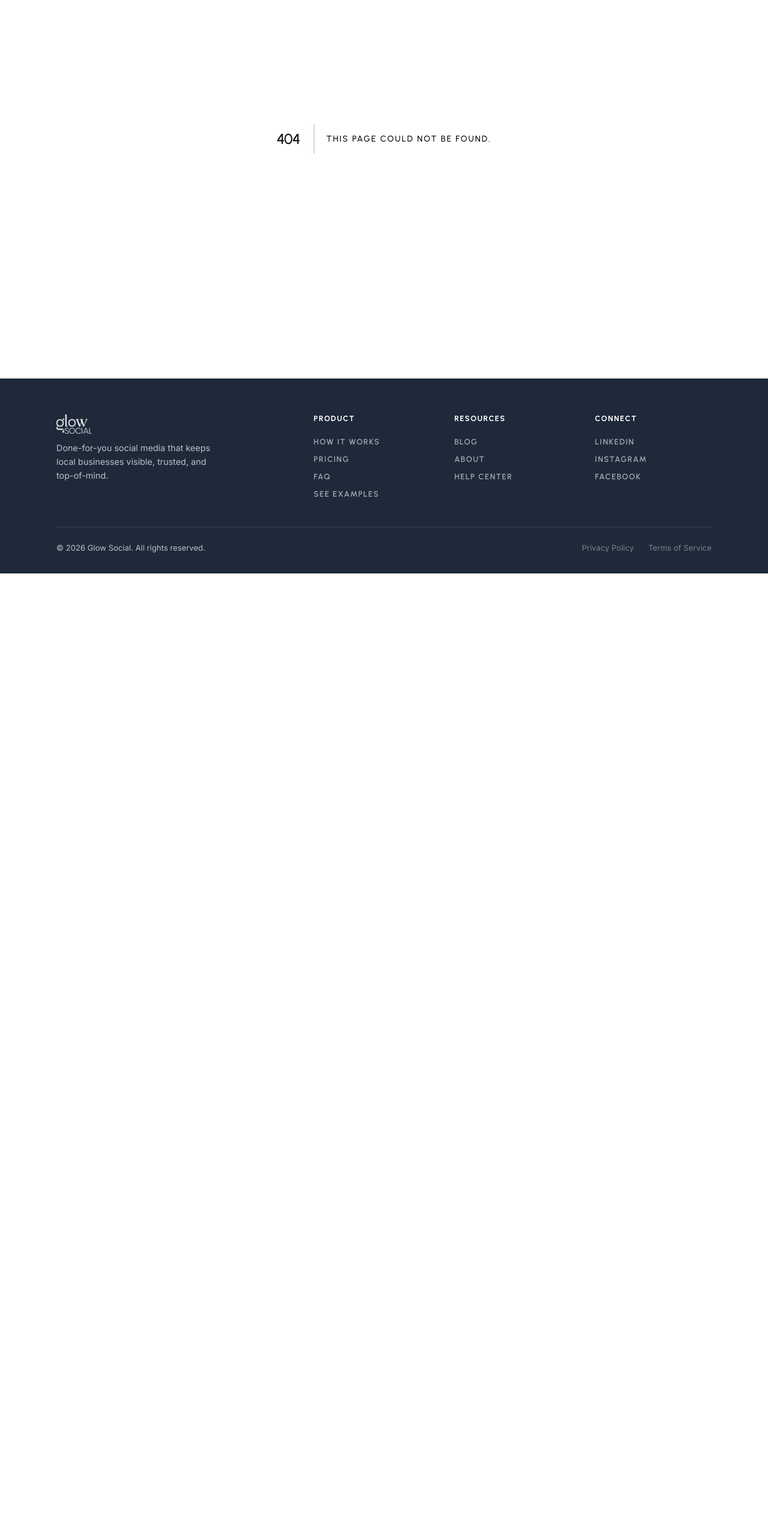
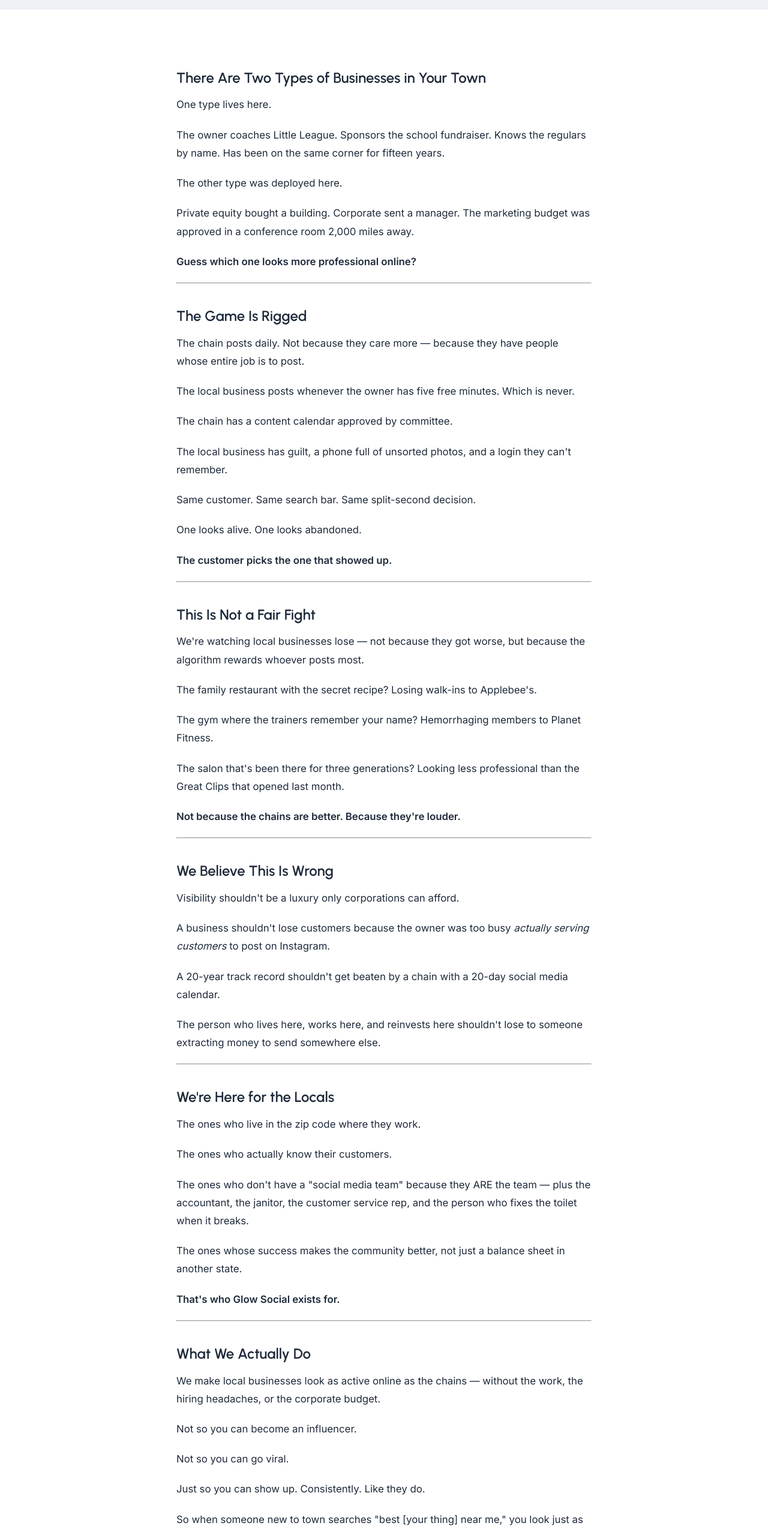
Before and after one commit to glowsocial/glowsocial.com, a Next.js app: page /manifesto in a window 1280 px wide. Before the commit this address had no page. Shown: the part 234-2788 px from the top of the page at 60% size. Before the commit the page ends 1190 px from the top, so only its background shows below. Built offline with nearby package versions, Linux system fonts and the light colour scheme.

Commit message:
feat: add Manifesto page + footer link

```diff
--- a/app/components/Footer.js
+++ b/app/components/Footer.js
@@ -26,6 +26,7 @@ export default function Footer() {
           <div className="footer-col">
             <h4>Resources</h4>
             <Link href="/blog">Blog</Link>
+            <Link href="/manifesto">Manifesto</Link>
             <Link href="/about">About</Link>
             <a href="https://app.glowsocial.com/help">Help Center</a>
           </div>
--- /dev/null
+++ b/app/manifesto/page.js
@@ -0,0 +1,166 @@
+import Link from "next/link";
+
+export const metadata = {
+  title: "Manifesto — Glow Social",
+  description: "The game is rigged against locally owned businesses. We're here to change that. Glow Social exists to keep Main Street visible.",
+};
+
+export default function Manifesto() {
+  return (
+    <>
+      <section className="blog-hero">
+        <div className="container">
+          <h1>Manifesto</h1>
+        </div>
+      </section>
+      <article className="blog-post">
+        <div className="blog-post-content">
+
+          <h2>There Are Two Types of Businesses in Your Town</h2>
+          <p>One type lives here.</p>
+          <p>
+            The owner coaches Little League. Sponsors the school fundraiser.
+            Knows the regulars by name. Has been on the same corner for fifteen
+            years.
+          </p>
+          <p>The other type was deployed here.</p>
+          <p>
+            Private equity bought a building. Corporate sent a manager. The
+            marketing budget was approved in a conference room 2,000 miles away.
+          </p>
+          <p><strong>Guess which one looks more professional online?</strong></p>
+
+          <hr />
+
+          <h2>The Game Is Rigged</h2>
+          <p>
+            The chain posts daily. Not because they care more — because they have
+            people whose entire job is to post.
+          </p>
+          <p>
+            The local business posts whenever the owner has five free minutes.
+            Which is never.
+          </p>
+          <p>The chain has a content calendar approved by committee.</p>
+          <p>
+            The local business has guilt, a phone full of unsorted photos, and a
+            login they can't remember.
+          </p>
+          <p>Same customer. Same search bar. Same split-second decision.</p>
+          <p>One looks alive. One looks abandoned.</p>
+          <p><strong>The customer picks the one that showed up.</strong></p>
+
+          <hr />
+
+          <h2>This Is Not a Fair Fight</h2>
+          <p>
+            We're watching local businesses lose — not because they got worse,
+            but because the algorithm rewards whoever posts most.
+          </p>
+          <p>
+            The family restaurant with the secret recipe? Losing walk-ins to
+            Applebee's.
+          </p>
+          <p>
+            The gym where the trainers remember your name? Hemorrhaging members
+            to Planet Fitness.
+          </p>
+          <p>
+            The salon that's been there for three generations? Looking less
+            professional than the Great Clips that opened last month.
+          </p>
+          <p>
+            <strong>Not because the chains are better. Because they're louder.</strong>
+          </p>
+
+          <hr />
+
+          <h2>We Believe This Is Wrong</h2>
+          <p>Visibility shouldn't be a luxury only corporations can afford.</p>
+          <p>
+            A business shouldn't lose customers because the owner was too busy{" "}
+            <em>actually serving customers</em> to post on Instagram.
+          </p>
+          <p>
+            A 20-year track record shouldn't get beaten by a chain with a 20-day
+            social media calendar.
+          </p>
+          <p>
+            The person who lives here, works here, and reinvests here shouldn't
+            lose to someone extracting money to send somewhere else.
+          </p>
+
+          <hr />
+
+          <h2>We're Here for the Locals</h2>
+          <p>The ones who live in the zip code where they work.</p>
+          <p>The ones who actually know their customers.</p>
+          <p>
+            The ones who don't have a "social media team" because they ARE the
+            team — plus the accountant, the janitor, the customer service rep,
+            and the person who fixes the toilet when it breaks.
+          </p>
+          <p>
+            The ones whose success makes the community better, not just a balance
+            sheet in another state.
+          </p>
+          <p><strong>That's who Glow Social exists for.</strong></p>
+
+          <hr />
+
+          <h2>What We Actually Do</h2>
+          <p>
+            We make local businesses look as active online as the chains —
+            without the work, the hiring headaches, or the corporate budget.
+          </p>
+          <p>Not so you can become an influencer.</p>
+          <p>Not so you can go viral.</p>
+          <p>Just so you can show up. Consistently. Like they do.</p>
+          <p>
+            So when someone new to town searches "best [your thing] near me,"
+            you look just as alive as the chain with the marketing department.
+          </p>
+          <p>
+            So visibility stops being about resources and starts being about
+            showing up.
+          </p>
+
+          <hr />
+
+          <h2>Who We're Not For</h2>
+          <p>We're not for private equity.</p>
+          <p>
+            We're not for out-of-state corporations cosplaying as local
+            businesses.
+          </p>
+          <p>
+            We're not for anyone whose business model depends on extracting
+            value from communities they don't live in.
+          </p>
+          <p>If you're here to squeeze out the little guy, find another tool.</p>
+
+          <hr />
+
+          <h2>The Mission</h2>
+          <p><strong>Keep Main Street visible.</strong></p>
+          <p>
+            We believe local businesses are what make a town worth living in.
+          </p>
+          <p>
+            We believe the people who live where they work shouldn't lose to the
+            people who don't.
+          </p>
+          <p>We believe visibility is a utility, not a luxury.</p>
+          <p>
+            And we're going to do everything we can to make sure the locals
+            don't disappear.
+          </p>
+
+          <hr />
+
+          <p><em>Glow Social. For the locals.</em></p>
+        </div>
+      </article>
+    </>
+  );
+}
```
